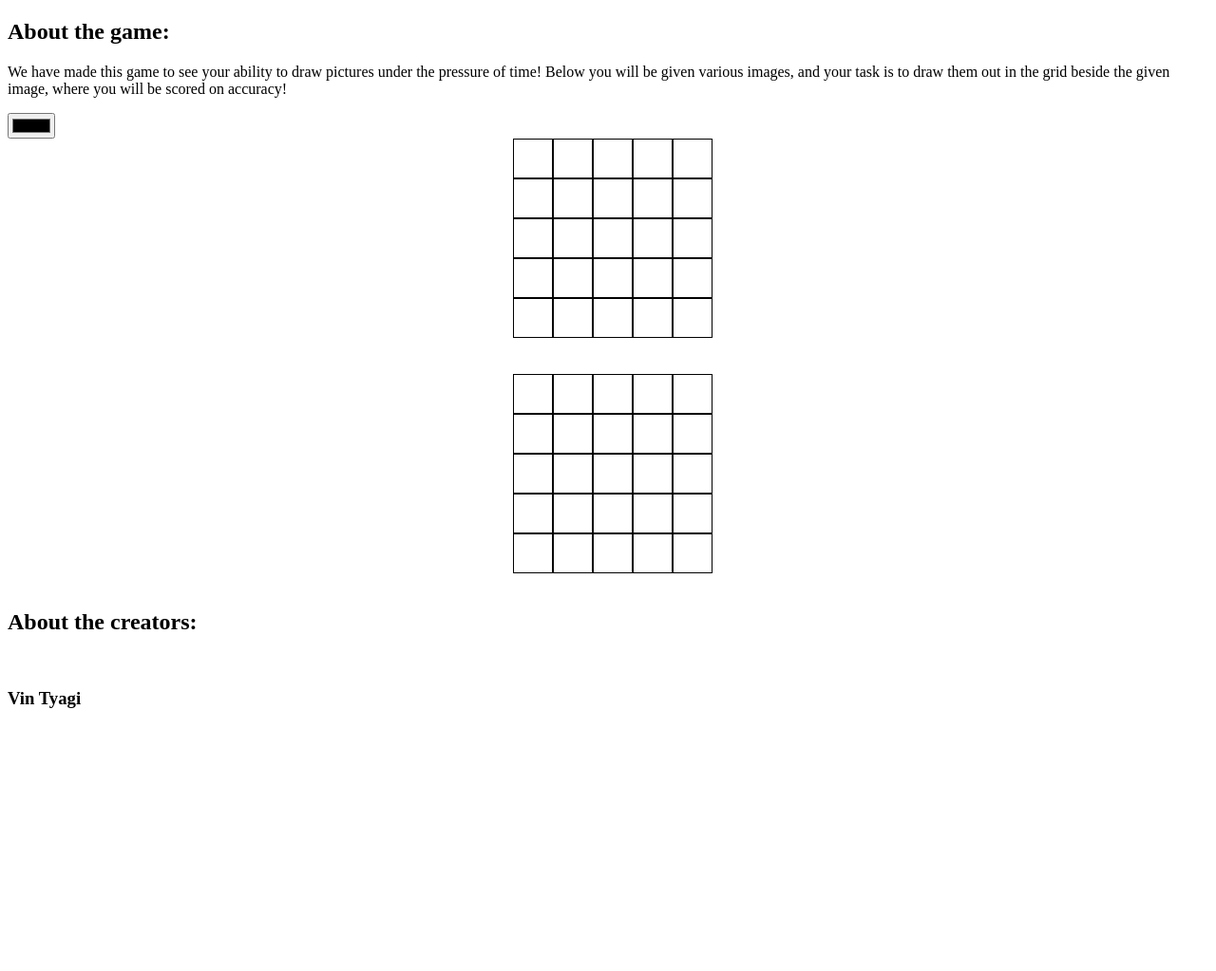
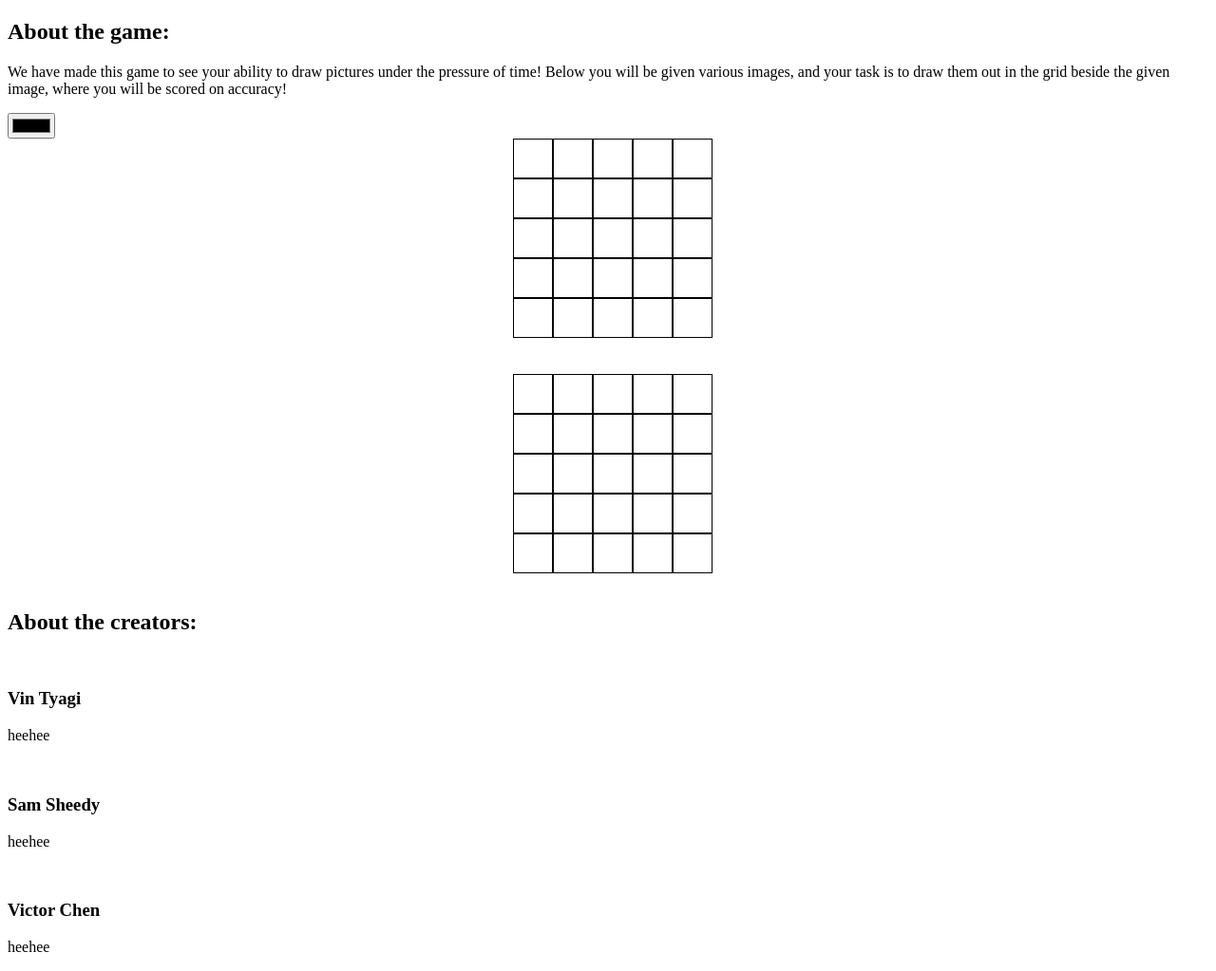
Before and after one commit to sam-s04/HackUMass-VSV, a website with bundled scripts: page index.html in a window 1280 px wide. Shown: the whole page at 95% size. Before the commit the page ends 800 px from the top, so only its background shows below. Built offline with nearby package versions, Linux system fonts and the light colour scheme.

Commit message:
Repenting for my sins...

```diff
--- a/src/index.html
+++ b/index.html
@@ -24,9 +24,20 @@
     <div class="about_us">
         <h2>About the creators:</h2>
         <div class='creator-wrapper'>
-            <div class='creator'>
+            <div id="creator">
                 <img>
                 <h3>Vin Tyagi</h3>
+                <p>heehee</p>
+            </div>
+            <div id="creator">
+                <img>
+                <h3>Sam Sheedy</h3>
+                <p>heehee</p>
+            </div>
+            <div id="creator">
+                <img>
+                <h3>Victor Chen</h3>
+                <p>heehee</p>
             </div>
         </div>
     </div>
```
Also changed, not shown: grid.js (renamed from src/grid.js), main.css (renamed from src/main.css), main.js (renamed from src/main.js).
